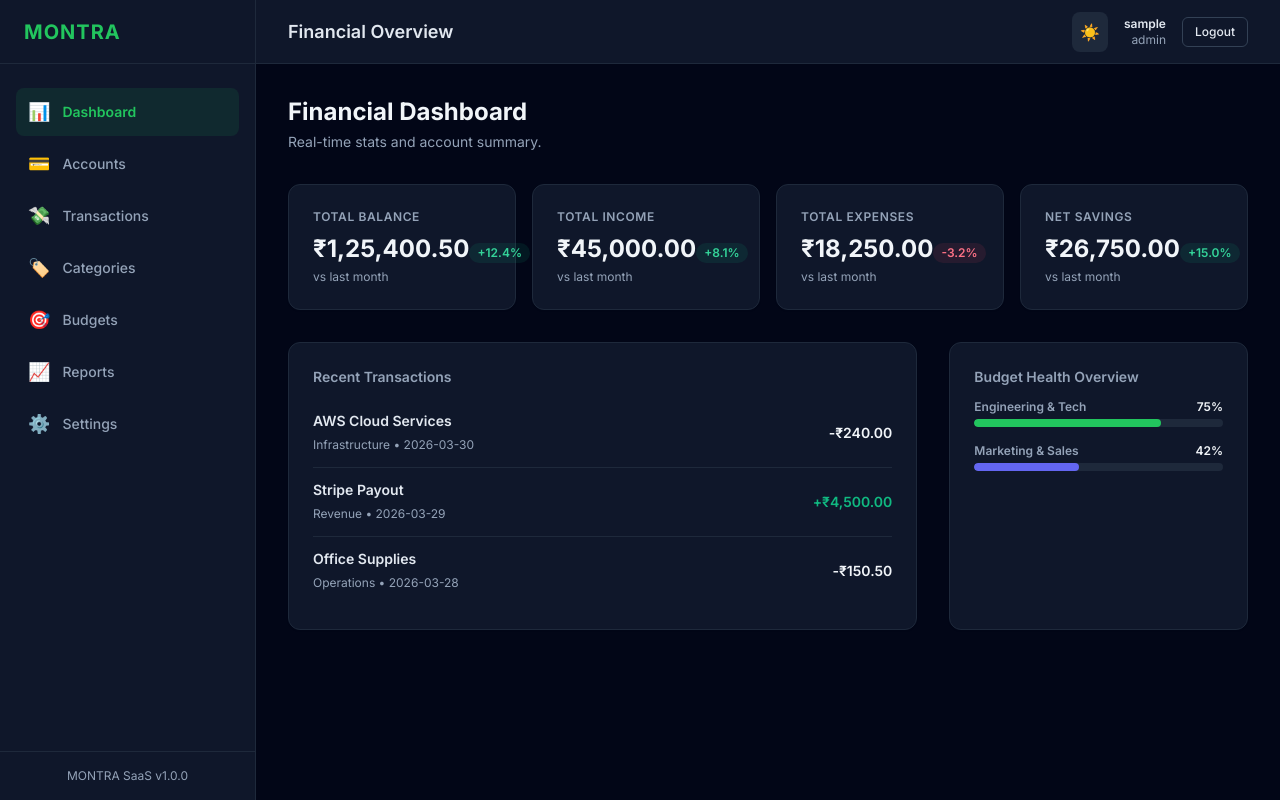
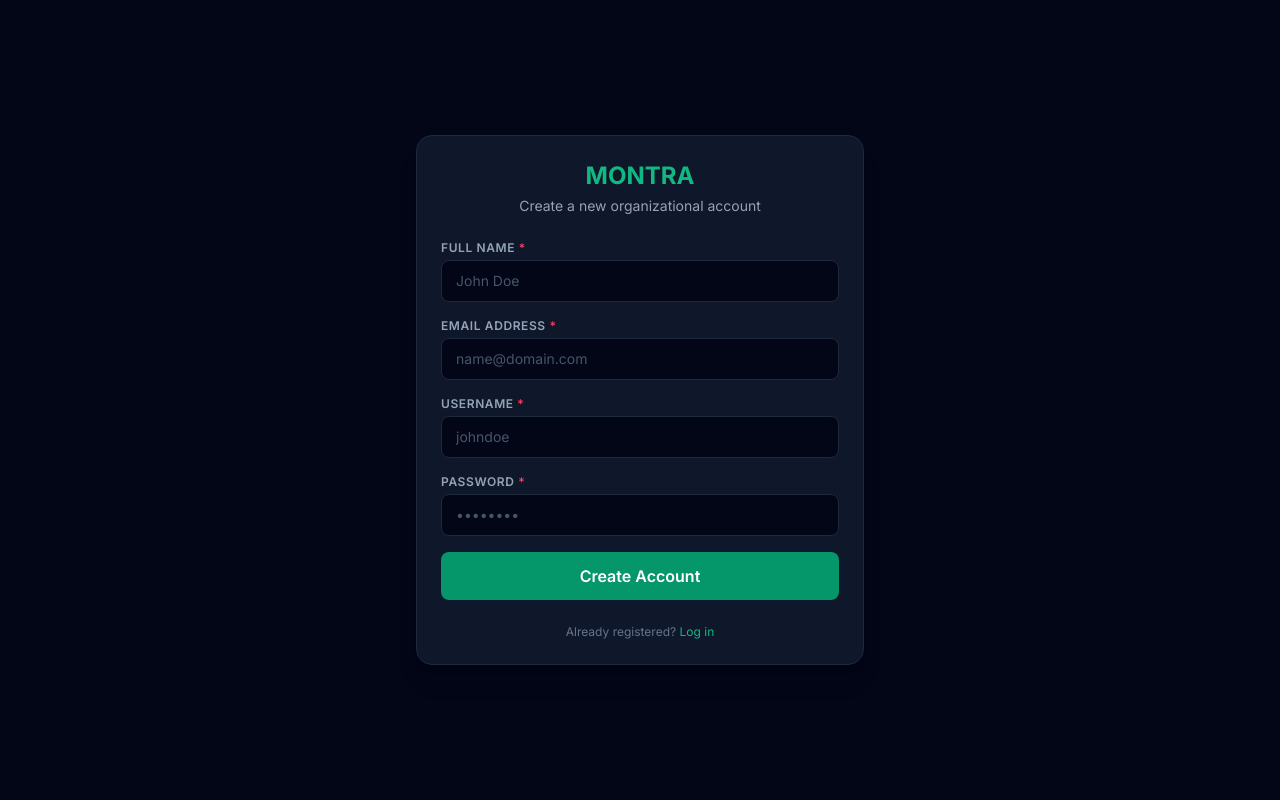
Before and after one commit to tanishqtiwari25/Montra-Money-Manager, a React (Vite) app in the folder montra-frontend/: page /signup in a window 1280 px wide. Before the commit this address led to /dashboard. Built offline with nearby package versions, Linux system fonts and the light colour scheme; no server answers; sample sign-in values are in the browser's storage.

Commit message:
add signup aand signin api

```diff
--- a/montra-frontend/src/App.jsx
+++ b/montra-frontend/src/App.jsx
@@ -1,19 +1,28 @@
 import React from 'react';
-import { BrowserRouter } from 'react-router-dom';
-import { AuthProvider } from './context/AuthContext';
-import { ThemeProvider } from './context/ThemeContext';
-import { AppRoutes } from './routes/AppRoutes';
+import { BrowserRouter as Router, Routes, Route, Navigate } from 'react-router-dom';
+import { Login } from './pages/auth/Login';
+import { Signup } from './pages/auth/Signup';
+import { ProtectedRoute } from './components/ProtectedRoute';
 
-export default function App() {
+// Agar Dashboard component pages/dashboard folder ke andar hai:
+import { Dashboard } from './pages/dashboard/Dashboard';
+// (Agar file ka naam Dashboard.jsx hai aur direct pages/ me hai to './pages/Dashboard.jsx' karo)
+
+function App() {
   return (
-    <BrowserRouter future={{ v7_startTransition: true, v7_relativeSplatPath: true }}>
-      <ThemeProvider>
-        <AuthProvider>
-          <div className="min-h-screen bg-slate-50 dark:bg-slate-950 text-slate-900 dark:text-slate-100 font-sans antialiased">
-            <AppRoutes />
-          </div>
-        </AuthProvider>
-      </ThemeProvider>
-    </BrowserRouter>
+    <Router>
+      <Routes>
+        <Route path="/login" element={<Login />} />
+        <Route path="/signup" element={<Signup />} />
+
+        <Route element={<ProtectedRoute />}>
+          <Route path="/dashboard" element={<Dashboard />} />
+        </Route>
+
+        <Route path="*" element={<Navigate to="/login" replace />} />
+      </Routes>
+    </Router>
   );
 }
+
+export default App;
--- /dev/null
+++ b/montra-frontend/src/components/ProtectedRoute.jsx
@@ -0,0 +1,15 @@
+import React from 'react';
+import { Navigate, Outlet } from 'react-router-dom';
+import { config } from '../config/config';
+import { storage } from '../utils/storage';
+
+export const ProtectedRoute = () => {
+  const token = storage.get(config.storageKeys.AUTH_TOKEN);
+
+  // Token nahi hai to Login par redirect karo
+  if (!token) {
+    return <Navigate to="/login" replace />;
+  }
+
+  return <Outlet />;
+};
--- a/montra-frontend/src/config/config.js
+++ b/montra-frontend/src/config/config.js
@@ -1,6 +1,6 @@
 export const config = {
   // Backend API URL (agar .env me nahi milta toh default fallback use karega)
-  apiBaseUrl: import.meta.env.VITE_API_BASE_URL || 'https://montra-apis-w8pd.onrender.com/swagger ',
+  apiBaseUrl: import.meta.env.VITE_API_BASE_URL || 'https://montra-apis-w8pd.onrender.com ',
 
   // App settings
   appName: import.meta.env.VITE_APP_NAME || 'Finance Tracker',
--- a/montra-frontend/src/pages/auth/Login.jsx
+++ b/montra-frontend/src/pages/auth/Login.jsx
@@ -1,89 +1,125 @@
 import React, { useState } from 'react';
-import { useNavigate, Link } from 'react-router-dom';
-import { useAuth } from '../../hooks/useAuth';
-import { Input } from '../../components/ui/Input';
-import { Button } from '../../components/ui/Button';
+import { useNavigate } from 'react-router-dom';
+import { authApi } from '../../services/auth.api.js';
+import { config } from '../../config/config.js';
+import { storage } from '../../utils/storage.js';
 
 export const Login = () => {
   const navigate = useNavigate();
-  const { login, isLoading } = useAuth();
 
   const [formData, setFormData] = useState({
-    tenantSlug: '',
-    usernameOrEmail: '',
+    email: '',
     password: '',
   });
 
-  const [formError, setFormError] = useState('');
+  const [loading, setLoading] = useState(false);
+  const [error, setError] = useState('');
 
   const handleChange = (e) => {
-    setFormData((prev) => ({ ...prev, [e.target.name]: e.target.value }));
+    setFormData({
+      ...formData,
+      [e.target.name]: e.target.value,
+    });
   };
 
   const handleSubmit = async (e) => {
     e.preventDefault();
-    setFormError('');
+    setLoading(true);
+    setError('');
 
     try {
-      await login(formData);
+      // 1. Call Login API
+      const res = await authApi.login({
+        email: formData.email,
+        password: formData.password,
+      });
+
+      console.log('Login Response Unwrapped:', res);
+
+      // 2. Extract Token and User Details from API response
+      if (res && res.token) {
+        // Save Auth Token
+        storage.set(config.storageKeys.AUTH_TOKEN, res.token);
+
+        // Save User Info (fullName & username)
+        const userData = {
+          fullName: res.fullName,
+          username: res.username,
+        };
+        storage.set(config.storageKeys.USER_DATA, userData);
+
+        // 3. Redirect to Dashboard
         navigate('/dashboard');
+      } else {
+        setError('Login successful, but token was not returned.');
+      }
     } catch (err) {
-      setFormError(err?.message || 'Invalid credentials or server unavailable.');
+      console.error('Login Error:', err);
+      setError(err.message || 'Invalid email/username or password.');
+    } finally {
+      setLoading(false);
     }
   };
 
   return (
-    // Center Screen Wrapper
     <div className="min-h-screen w-full flex items-center justify-center bg-slate-950 p-4">
-      <div className="w-full max-w-md p-8 rounded-2xl bg-white dark:bg-slate-900 border border-slate-200 dark:border-slate-800 shadow-xl">
-        <div className="mb-6 text-center">
-          <h1 className="text-2xl font-bold tracking-tight text-brand-600 dark:text-brand-500">MONTRA</h1>
-          <p className="text-sm text-slate-500 dark:text-slate-400 mt-1">Sign in to your financial workspace</p>
-        </div>
+      <div className="w-full max-w-md bg-slate-900 border border-slate-800 rounded-2xl p-6 shadow-xl">
+        <h1 className="text-2xl font-bold text-center text-emerald-500">MONTRA</h1>
+        <p className="text-sm text-center text-slate-400 mt-1 mb-6">
+          Log in to your account
+        </p>
 
-        {formError && (
-          <div className="mb-4 p-3 rounded-lg bg-rose-500/10 border border-rose-500/20 text-rose-500 text-xs">
-            {formError}
+        {error && (
+          <div className="mb-4 p-3 bg-rose-500/10 border border-rose-500/20 text-rose-400 text-xs rounded-lg text-center">
+            {error}
           </div>
         )}
 
         <form onSubmit={handleSubmit} className="space-y-4">
-          <Input
-            label="Tenant Slug"
-            name="tenantSlug"
-            value={formData.tenantSlug}
+          <div>
+            <label className="block text-xs font-semibold uppercase tracking-wider text-slate-400 mb-1">
+              Email Address / Username <span className="text-rose-500">*</span>
+            </label>
+            <input
+              type="text"
+              name="email"
+              placeholder="name@domain.com or username"
+              value={formData.email}
               onChange={handleChange}
-            placeholder="organization-slug"
               required
+              className="w-full px-3.5 py-2.5 bg-slate-950 border border-slate-800 rounded-lg text-sm text-slate-100 placeholder-slate-600 focus:outline-none focus:border-emerald-500"
             />
-          <Input
-            label="Username or Email"
-            name="usernameOrEmail"
-            value={formData.usernameOrEmail}
-            onChange={handleChange}
-            placeholder="user@montra.io"
-            required
-          />
-          <Input
-            label="Password"
+          </div>
+
+          <div>
+            <label className="block text-xs font-semibold uppercase tracking-wider text-slate-400 mb-1">
+              Password <span className="text-rose-500">*</span>
+            </label>
+            <input
               type="password"
               name="password"
+              placeholder="••••••••"
               value={formData.password}
               onChange={handleChange}
-            placeholder="••••••••"
               required
+              className="w-full px-3.5 py-2.5 bg-slate-950 border border-slate-800 rounded-lg text-sm text-slate-100 placeholder-slate-600 focus:outline-none focus:border-emerald-500"
             />
+          </div>
 
-          <Button type="submit" className="w-full" isLoading={isLoading}>
-            Sign In
-          </Button>
+          <button
+            type="submit"
+            disabled={loading}
+            className="w-full py-3 px-4 bg-emerald-600 hover:bg-emerald-500 disabled:bg-emerald-800 text-white font-semibold rounded-lg transition-colors mt-2 flex items-center justify-center"
+          >
+            {loading ? 'Logging in...' : 'Log In'}
+          </button>
         </form>
 
-        <p className="mt-6 text-center text-xs text-slate-500 dark:text-slate-400">
+        <p className="text-xs text-center text-slate-500 mt-6">
           Don't have an account?{' '}
-          <Link to="/signup" className="text-brand-600 dark:text-brand-500 font-semibold hover:underline">
+          <a href="/signup" className="text-emerald-500 hover:underline">
             Sign up
-          </Link>
+          </a>
         </p>
       </div>
     </div>
--- a/montra-frontend/src/pages/auth/Signup.jsx
+++ b/montra-frontend/src/pages/auth/Signup.jsx
@@ -1,26 +1,93 @@
-import React from 'react';
+import React, { useState } from 'react';
+import { useNavigate } from 'react-router-dom';
+import { authApi } from '../../services/auth.api.js';
 
 export const Signup = () => {
+  const navigate = useNavigate();
+
+  // Form State
+  const [formData, setFormData] = useState({
+    fullName: '',
+    email: '',
+    username: '',
+    password: '',
+  });
+
+  const [loading, setLoading] = useState(false);
+  const [error, setError] = useState('');
+  const [success, setSuccess] = useState('');
+
+  // Handle Input Changes
+  const handleChange = (e) => {
+    setFormData({
+      ...formData,
+      [e.target.name]: e.target.value,
+    });
+  };
+
+  // Handle API Form Submission
+  const handleSubmit = async (e) => {
+    e.preventDefault();
+    setLoading(true);
+    setError('');
+    setSuccess('');
+
+    try {
+      // Direct Swagger Payload Call
+      await authApi.register({
+        fullName: formData.fullName,
+        email: formData.email,
+        username: formData.username,
+        password: formData.password,
+      });
+
+      setSuccess('Account successfully created! Redirecting to login...');
+
+      // 2 seconds ke baad login screen par le jayega
+      setTimeout(() => {
+        navigate('/login');
+      }, 2000);
+    } catch (err) {
+      setError(err.message || 'Registration failed. Please try again.');
+    } finally {
+      setLoading(false);
+    }
+  };
+
   return (
-    // Outer Container ko Center kiya hai
     <div className="min-h-screen w-full flex items-center justify-center bg-slate-950 p-4">
-
-      {/* Form Card */}
       <div className="w-full max-w-md bg-slate-900 border border-slate-800 rounded-2xl p-6 shadow-xl">
         <h1 className="text-2xl font-bold text-center text-emerald-500">MONTRA</h1>
         <p className="text-sm text-center text-slate-400 mt-1 mb-6">
           Create a new organizational account
         </p>
 
-        {/* Dynamic Signup Form */}
-        <form className="space-y-4">
+        {/* Error Notification */}
+        {error && (
+          <div className="mb-4 p-3 bg-rose-500/10 border border-rose-500/20 text-rose-400 text-xs rounded-lg text-center">
+            {error}
+          </div>
+        )}
+
+        {/* Success Notification */}
+        {success && (
+          <div className="mb-4 p-3 bg-emerald-500/10 border border-emerald-500/20 text-emerald-400 text-xs rounded-lg text-center">
+            {success}
+          </div>
+        )}
+
+        <form onSubmit={handleSubmit} className="space-y-4">
           <div>
             <label className="block text-xs font-semibold uppercase tracking-wider text-slate-400 mb-1">
-              Tenant Slug <span className="text-rose-500">*</span>
+              Full Name <span className="text-rose-500">*</span>
             </label>
             <input
               type="text"
-              placeholder="org-name"
+              name="fullName"
+              placeholder="John Doe"
+              value={formData.fullName}
+              onChange={handleChange}
+              required
               className="w-full px-3.5 py-2.5 bg-slate-950 border border-slate-800 rounded-lg text-sm text-slate-100 placeholder-slate-600 focus:outline-none focus:border-emerald-500"
             />
           </div>
@@ -31,7 +98,11 @@ export const Signup = () => {
             </label>
             <input
               type="email"
+              name="email"
               placeholder="name@domain.com"
+              value={formData.email}
+              onChange={handleChange}
+              required
               className="w-full px-3.5 py-2.5 bg-slate-950 border border-slate-800 rounded-lg text-sm text-slate-100 placeholder-slate-600 focus:outline-none focus:border-emerald-500"
             />
           </div>
@@ -42,7 +113,11 @@ export const Signup = () => {
             </label>
             <input
               type="text"
-              placeholder="username"
+              name="username"
+              placeholder="johndoe"
+              value={formData.username}
+              onChange={handleChange}
+              required
               className="w-full px-3.5 py-2.5 bg-slate-950 border border-slate-800 rounded-lg text-sm text-slate-100 placeholder-slate-600 focus:outline-none focus:border-emerald-500"
             />
           </div>
@@ -53,26 +128,21 @@ export const Signup = () => {
             </label>
             <input
               type="password"
+              name="password"
               placeholder="••••••••"
+              value={formData.password}
+              onChange={handleChange}
+              required
               className="w-full px-3.5 py-2.5 bg-slate-950 border border-slate-800 rounded-lg text-sm text-slate-100 placeholder-slate-600 focus:outline-none focus:border-emerald-500"
             />
           </div>
 
-          <div>
-            <label className="block text-xs font-semibold uppercase tracking-wider text-slate-400 mb-1">
-              Role <span className="text-rose-500">*</span>
-            </label>
-            <select className="w-full px-3.5 py-2.5 bg-slate-950 border border-slate-800 rounded-lg text-sm text-slate-100 focus:outline-none focus:border-emerald-500">
-              <option value="USER">USER</option>
-              <option value="ADMIN">ADMIN</option>
-            </select>
-          </div>
-
           <button
             type="submit"
-            className="w-full py-3 px-4 bg-emerald-600 hover:bg-emerald-500 text-white font-semibold rounded-lg transition-colors mt-2"
+            disabled={loading}
+            className="w-full py-3 px-4 bg-emerald-600 hover:bg-emerald-500 disabled:bg-emerald-800 text-white font-semibold rounded-lg transition-colors mt-2 flex items-center justify-center"
           >
-            Create Account
+            {loading ? 'Creating Account...' : 'Create Account'}
           </button>
         </form>
 
@@ -83,7 +153,6 @@ export const Signup = () => {
           </a>
         </p>
       </div>
-
     </div>
   );
 };
```
Also changed, not shown: montra-frontend/src/services/api.js (+7 -6 lines), montra-frontend/src/services/auth.api.js (+16 -0 lines). Lines whose indentation alone changed are shown as unchanged.
